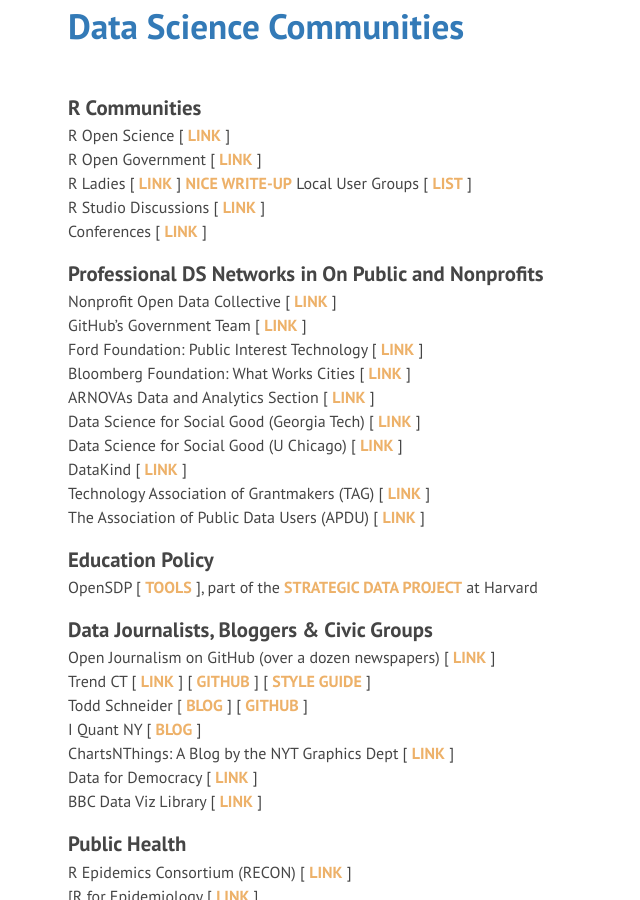
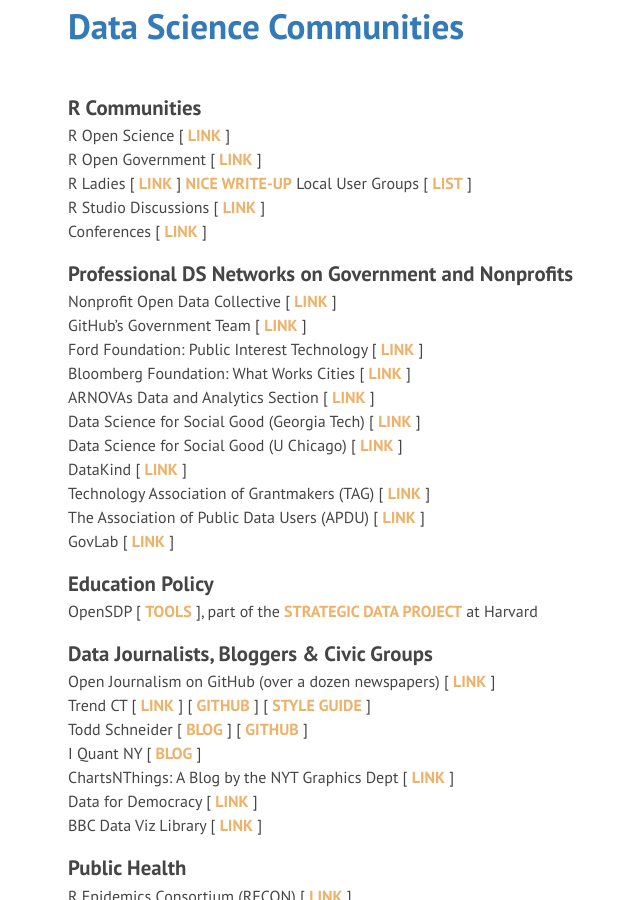
Before and after one commit to DS4PS/ds4ps.github.io, a Jekyll site: the page built from discuss.md, in a window 1280 px wide and 900 px high, scrolled down 758 px. Shown: the whole window, without its empty margins (252-892 px from the left). Built offline with Jekyll 4.4.1, drawn with Linux system fonts in a browser that asks for light colours; nearby versions of some CDN libraries; library files that are not in the unit come from our copies.

Commit message:
Update discuss.md

```diff
--- a/discuss.md
+++ b/discuss.md
@@ -39,7 +39,7 @@
 Conferences [ [link](https://jumpingrivers.github.io/meetingsR/events.html) ]
 
 
-### Professional DS Networks in On Public and Nonprofits
+### Professional DS Networks on Government and Nonprofits
 
 Nonprofit Open Data Collective [ [link](www.npdata.info) ]
 GitHub's Government Team [ [link](https://government.github.com/) ]
@@ -51,6 +51,7 @@
 DataKind [ [link](https://www.datakind.org/) ]
 Technology Association of Grantmakers (TAG) [ [link](https://www.tagtech.org/) ]
 The Association of Public Data Users (APDU) [ [link](https://www.apdu.org/) ]
+GovLab [ [link](https://thegovlab.org/) ]
 
 
 ### Education Policy
```
